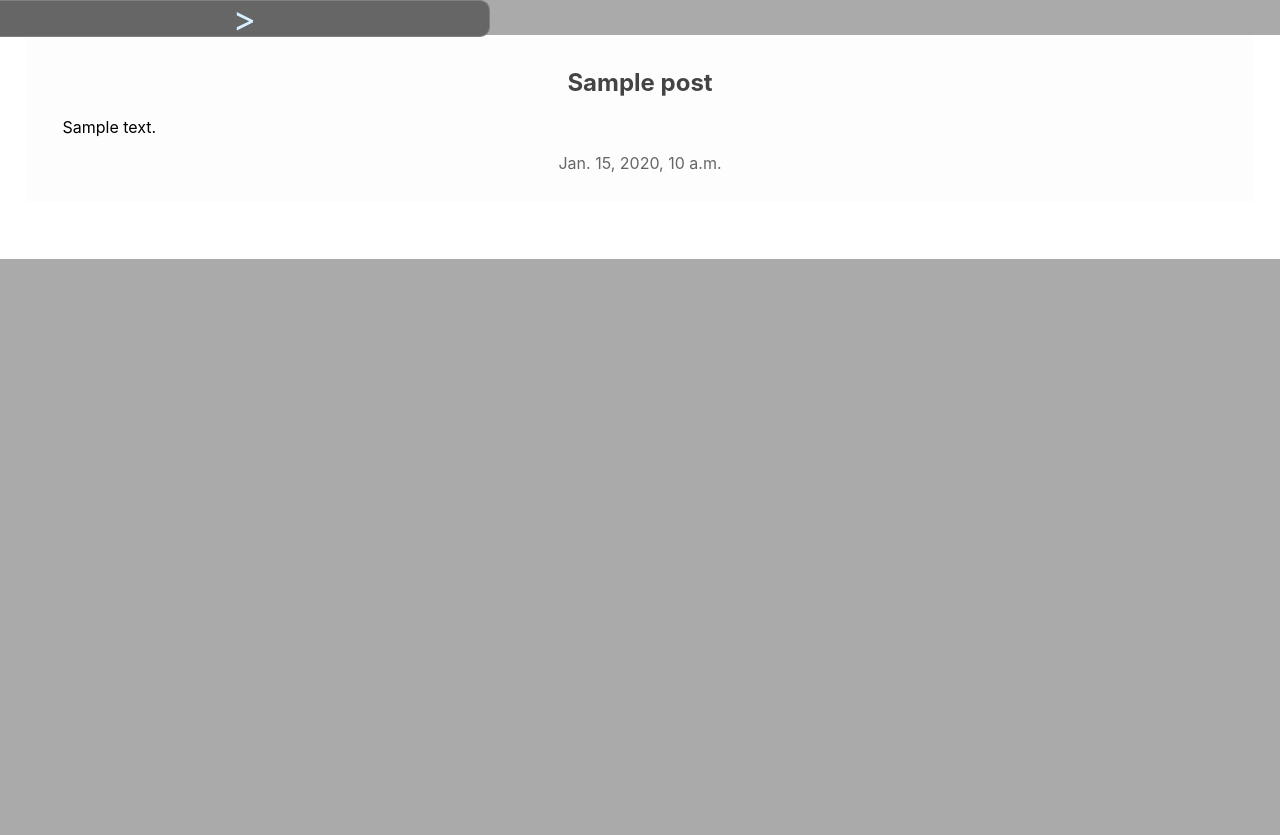
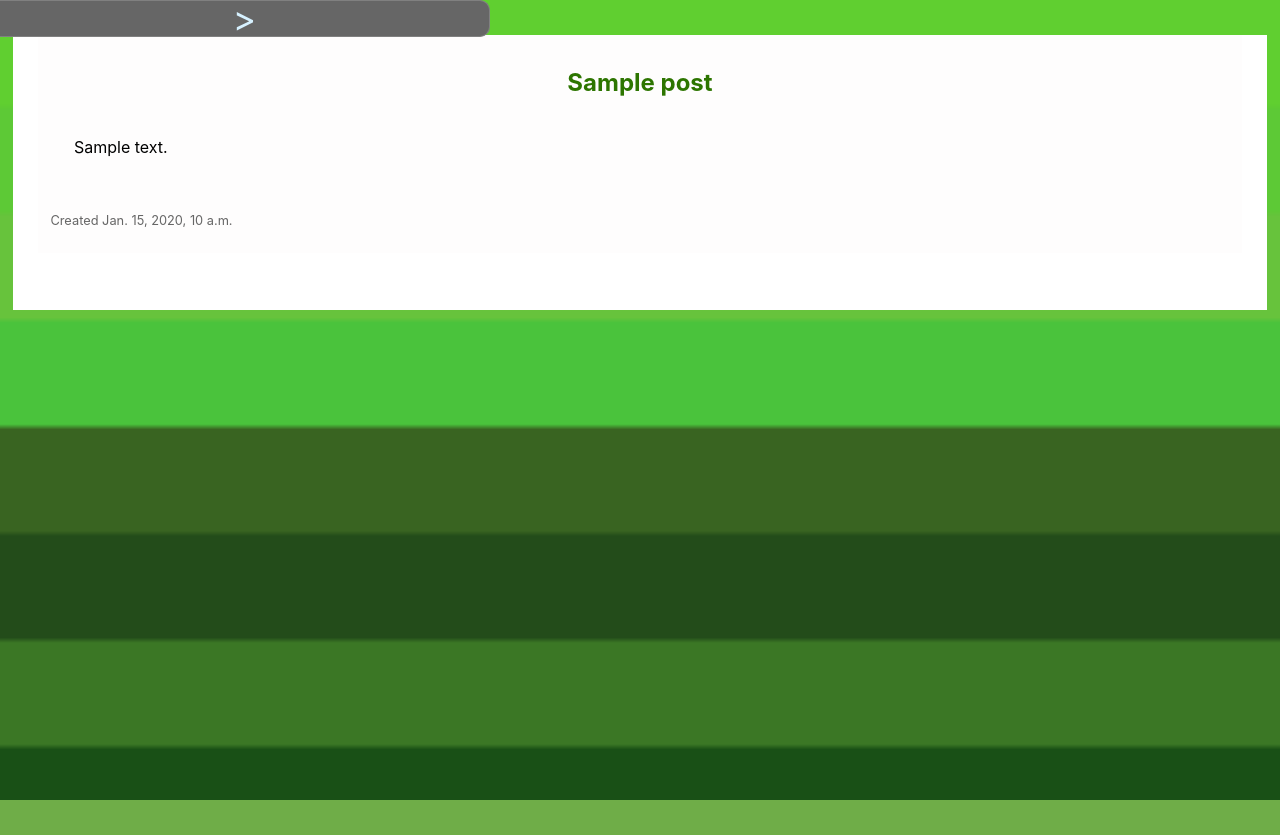
Before and after one commit to naclonts/personal-site, a Django app: template blog/templates/blog/post_detail.html in a window 1280 px wide. Before the commit the page ends 259 px from the top, so only its background shows below. Run offline with Django 3.2, Linux system fonts and the light colour scheme; the template is opened without the code that fills it: most values are stand-ins (such as "Sample title", 1, 10 or a date in 2020).

Commit message:
added background, modified dates

```diff
--- a/blog/static/css/blog-styles.css
+++ b/blog/static/css/blog-styles.css
@@ -1,3 +1,7 @@
+#site {
+    background-color: hsl(97, 41%, 48%);
+}
+
 #navigation-label {
     position: fixed;
     top: 0em;
@@ -7,14 +11,26 @@
     width: 38.2%;
     z-index: 3;
     color: #aaa;
+    border-right: 1px solid #ddd;
+    border-bottom: 1px solid #ddd;
+}
+
+#gradient-background {
+    position: absolute;
+    top: 0;
+    left: 0;
+    width: 100vw;
+    height: 100vh;
+    z-index: -1;
 }
 
 .foreground-container {
-    margin-top: 2.2em;
+    margin: 2.2em auto;
     background-color: #fff;
     height: 100%;
-    width: 100%;
+    width: 98%;
     padding-bottom: 2em;
+    z-index: 5;
 }
 
 .blog-footer {
@@ -26,19 +42,25 @@
     text-align: center;
 }
 
+.blog-title {
+    padding-top: 10px;
+    text-align: center;
+    color: hsl(277, 77%, 18%);
+    transition: all 1s;
+}
+.blog-title:hover {
+    color: hsl(97, 100%, 23%);
+}
+
 .blog-listing {
     margin: auto;
     width: 90%;
 }
 
-.blog-listing h3 {
-    color: #666;
-}
-
 .blog-listing a {
     font-family: monospace;
     text-decoration: none;
-    color: #000;
+    color: hsl(97, 100%, 23%);
     letter-spacing: 1px;
 }
 .blog-listing a:hover {
@@ -49,12 +71,13 @@
     content: ' ';
     display: block;
     margin: 10px 0;
-    border: 1px solid #aaa;
+    border: 0.5px solid #aaa;
 }
 
 .post-date {
     color: #666;
-    text-align: center;
+    text-align: left;
+    font-size: 0.8em;
 }
 
 
@@ -66,7 +89,7 @@
 }
 
 .post-title {
-    color: #444;
+    color: hsl(97, 100%, 23%);
     text-align: center;
     transition: all 0.3s ease-in;
 }
@@ -75,5 +98,10 @@
 }
 
 .post-content {
-     margin: 0 2%;
+    margin: 0 2%;
 }
+
+/* Allow posts to have whitespace with <pre> tag, but don't monospace it */
+.post-content-pre {
+    font-family: inherit;
+}
--- /dev/null
+++ b/blog/static/js/blog-background.js
@@ -0,0 +1,70 @@
+window.addEventListener("load", windowLoadHandler, false);
+
+//for debug messages
+var Debugger = function() { };
+Debugger.log = function(message) {
+	try {
+		console.log(message);
+	}
+	catch (exception) {
+		return;
+	}
+}
+
+function windowLoadHandler() {
+    backgroundLines();
+//    roughLines();
+//	gradientFractals();
+    scrollHandlerSetup();
+}
+
+function backgroundLines() {
+    var dim = getWindowSize();
+    var windowHeight = dim.height;
+    var windowWidth = dim.width;
+    var lineHeight = 20;
+    var numLines = windowHeight / lineHeight;
+
+    var baseHue = 97;
+    var sat = 70;
+    var lum = 50;
+    var ctx = document.getElementById('gradient-background').getContext('2d');
+
+    for (var i=0; i < numLines; i++) {
+        var hue = baseHue + Math.floor(Math.random() * 25);
+        lum += Math.random() * 50 - 25;
+        lum = Math.min(Math.max(lum, 20), 50);
+        sat += Math.random() * 15 - 10;
+        sat = Math.max(sat, 30);
+        ctx.fillStyle = 'hsl(' + hue + ',' + sat + '%,' + lum + '%)';
+        ctx.fillRect(0, i * lineHeight, windowWidth, lineHeight);
+    }
+}
+
+function canvasSupport() {
+    var elem = document.createElement('canvas');
+    return !!(elem.getContext && elem.getContext('2d'));
+}
+
+
+function getWindowSize() {
+    var w = 0, h = 0;
+
+    if (typeof(window.innerWidth) == 'number') {
+        // Non-IE
+        w = Math.min(window.innerWidth, document.body.clientWidth);
+        h = window.innerHeight;
+    } else if (document.documentElement &&
+               (document.documentElement.clientWidth || document.documentElement.clientHeight)) {
+        //IE 6+ in 'standards compliant mode'
+        w = document.documentElement.clientWidth;
+        h = document.documentElement.clientHeight;
+    } else if (document.body && (document.body.clientWidth || document.body.clientHeight))  {
+        //IE 4 compatible
+        w = document.body.clientWidth;
+        h = document.body.clientHeight;
+    }
+
+    return { width: w,
+             height: h };
+}
--- a/blog/templates/blog/post_detail.html
+++ b/blog/templates/blog/post_detail.html
@@ -1,13 +1,26 @@
 {% extends "./base_blog.html" %}
+{% load static %}
 
 {% block content %}
 <body>
     <div class="foreground-container">
         <div class="post-container">
-            <h1 class="post-title">{{ post.title | safe }}</h1>
-            <p class="post-content">{{ post.text | safe }}</p>
-            <p class="post-date">{{ post.created_date }}</p>
+            <h1 class="post-title">{{ post.title|safe }}</h1>
+
+            <!-- Wrap content in <pre> to allow whitespace  -->
+            <pre class="post-content-pre">
+                <p class="post-content">{{ post.text|safe }}</p>
+            </pre>
+            <p class="post-date">
+                Created {{ post.created_date }}{% if post.has_been_modified %}, modified {{ post.modified_date }}
+                {% endif %}
+            </p>
         </div>
     </div>
+    <canvas id="gradient-background"></canvas>
 </body>
 {% endblock %}
+
+{% block scripts %}
+<script src="{% static "js/blog-background.js" %}" type="text/javascript" ></script>
+{% endblock %}
--- a/static/base-styles.css
+++ b/static/base-styles.css
@@ -1,7 +1,6 @@
 body, html {
     font-family: -apple-system, BlinkMacSystemFont, "Segoe UI", Roboto, Helvetica, Arial, sans-serif, "Apple Color Emoji", "Segoe UI Emoji", "Segoe UI Symbol";
     background-color: #aaa;
-    height: 100%;
 }
 
 body {
@@ -11,7 +10,6 @@ body {
 
 #site {
     position: relative;
-    height: 100%;
     z-index: 1;
     margin: 0;
     padding: 0;
@@ -29,7 +27,7 @@ a:hover {
 
 #content {
     transition: all 200ms ease-in;
-    min-height: 100%;
+    min-height: 100vh;
 }
 
 
```
Also changed, not shown: blog/models.py (+7 -2 lines), blog/templates/blog/post_list.html (+7 -0 lines), blog/views.py (+0 -7 lines), blog/migrations/0004_auto_20170422_2124.py (added), blog/migrations/0005_remove_post_published_date.py (added), blog/migrations/0006_auto_20170422_2132.py (added).
